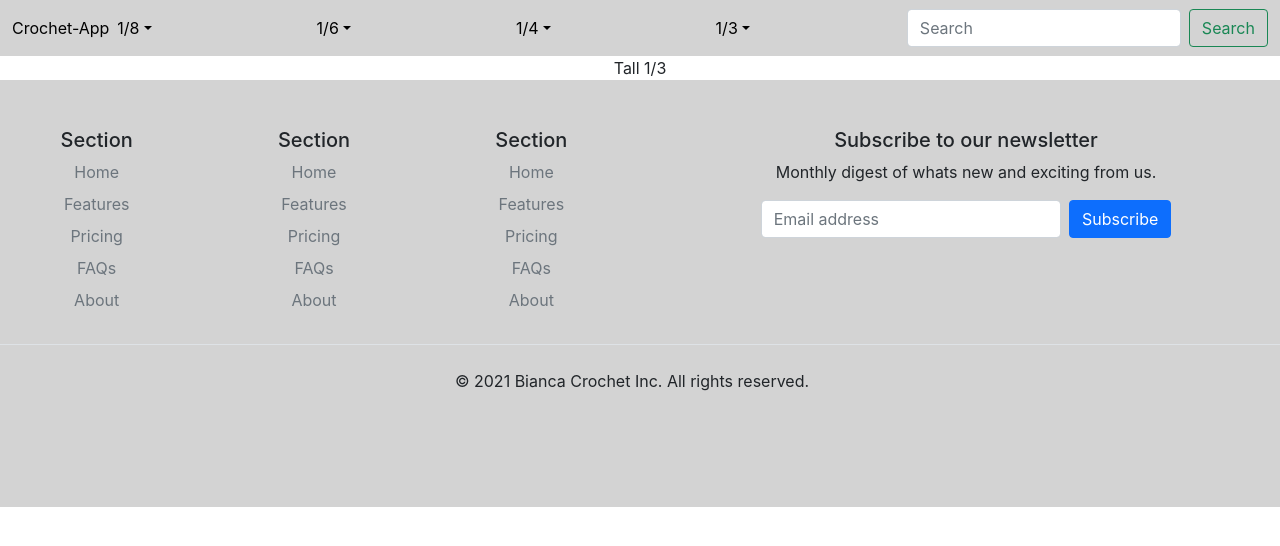
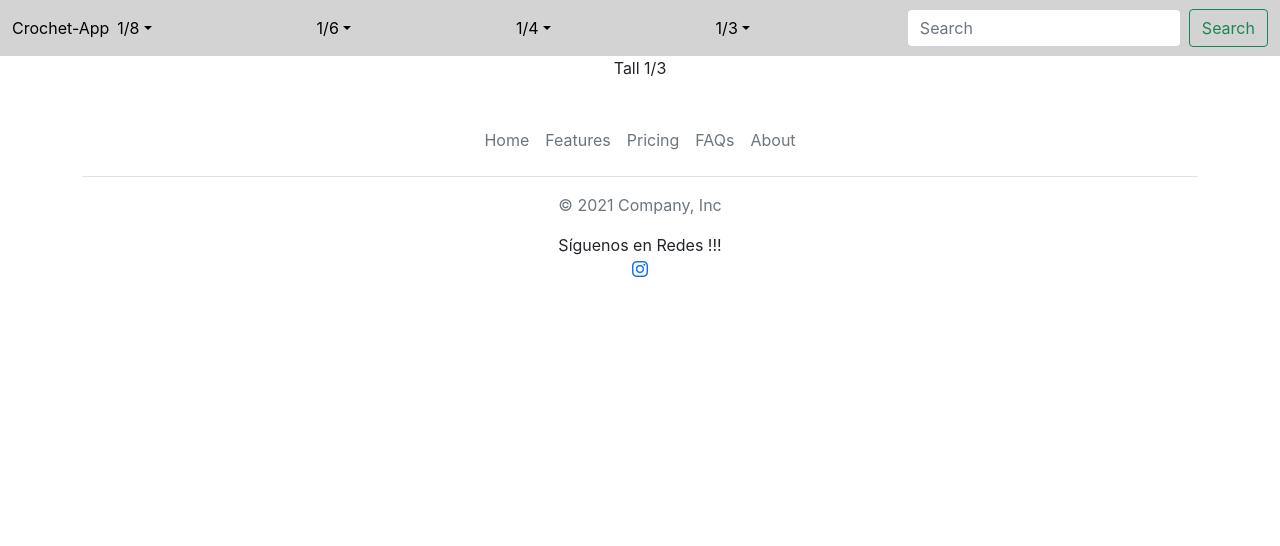
Before and after one commit to Bianca-Crochet/crochet-front, a React (Create React App) app in the folder app/: page /tall-one-three in a window 1280 px wide. Shown: the top 546 px of the page. Built offline with nearby package versions, Linux system fonts and the light colour scheme.

Commit message:
Add Footer Component

```diff
--- a/app/src/components/Footer/Footer.js
+++ b/app/src/components/Footer/Footer.js
@@ -5,136 +5,44 @@ import classes from './footer.module.css';
 const Footer = () => {
     return (
         <>
-            <footer className={`py-5 ${classes['footer']}`}>
-                <div className='row'>
-                    <div className='col-2'>
-                        <h5>Section</h5>
-                        <ul className='nav flex-column'>
-                            <li className='nav-item mb-2'>
-                                <a href='#' className='nav-link p-0 text-muted'>
+            <div class='container'>
+                <footer class='py-3 my-4'>
+                    <ul class='nav justify-content-center border-bottom pb-3 mb-3'>
+                        <li class='nav-item'>
+                            <a href='#' class='nav-link px-2 text-muted'>
                                 Home
                             </a>
                         </li>
-                            <li className='nav-item mb-2'>
-                                <a href='#' className='nav-link p-0 text-muted'>
+                        <li class='nav-item'>
+                            <a href='#' class='nav-link px-2 text-muted'>
                                 Features
                             </a>
                         </li>
-                            <li className='nav-item mb-2'>
-                                <a href='#' className='nav-link p-0 text-muted'>
+                        <li class='nav-item'>
+                            <a href='#' class='nav-link px-2 text-muted'>
                                 Pricing
                             </a>
                         </li>
-                            <li className='nav-item mb-2'>
-                                <a href='#' className='nav-link p-0 text-muted'>
+                        <li class='nav-item'>
+                            <a href='#' class='nav-link px-2 text-muted'>
                                 FAQs
                             </a>
                         </li>
-                            <li className='nav-item mb-2'>
-                                <a href='#' className='nav-link p-0 text-muted'>
+                        <li class='nav-item'>
+                            <a href='#' class='nav-link px-2 text-muted'>
                                 About
                             </a>
                         </li>
                     </ul>
-                    </div>
-
-                    <div className='col-2'>
-                        <h5>Section</h5>
-                        <ul className='nav flex-column'>
-                            <li className='nav-item mb-2'>
-                                <a href='#' className='nav-link p-0 text-muted'>
-                                    Home
+                    <p class='text-center text-muted'>&copy; 2021 Company, Inc</p>
+                    <div className='d-flex flex-column'>
+                        Síguenos en Redes !!!
+                        <a className={`${classes['icon']}`} href='https://www.instagram.com/bianca_cosaj/'>
+                            <i className='bi bi-instagram'></i>
                         </a>
-                            </li>
-                            <li className='nav-item mb-2'>
-                                <a href='#' className='nav-link p-0 text-muted'>
-                                    Features
-                                </a>
-                            </li>
-                            <li className='nav-item mb-2'>
-                                <a href='#' className='nav-link p-0 text-muted'>
-                                    Pricing
-                                </a>
-                            </li>
-                            <li className='nav-item mb-2'>
-                                <a href='#' className='nav-link p-0 text-muted'>
-                                    FAQs
-                                </a>
-                            </li>
-                            <li className='nav-item mb-2'>
-                                <a href='#' className='nav-link p-0 text-muted'>
-                                    About
-                                </a>
-                            </li>
-                        </ul>
-                    </div>
-
-                    <div className='col-2'>
-                        <h5>Section</h5>
-                        <ul className='nav flex-column'>
-                            <li className='nav-item mb-2'>
-                                <a href='#' className='nav-link p-0 text-muted'>
-                                    Home
-                                </a>
-                            </li>
-                            <li className='nav-item mb-2'>
-                                <a href='#' className='nav-link p-0 text-muted'>
-                                    Features
-                                </a>
-                            </li>
-                            <li className='nav-item mb-2'>
-                                <a href='#' className='nav-link p-0 text-muted'>
-                                    Pricing
-                                </a>
-                            </li>
-                            <li className='nav-item mb-2'>
-                                <a href='#' className='nav-link p-0 text-muted'>
-                                    FAQs
-                                </a>
-                            </li>
-                            <li className='nav-item mb-2'>
-                                <a href='#' className='nav-link p-0 text-muted'>
-                                    About
-                                </a>
-                            </li>
-                        </ul>
-                    </div>
-
-                    <div className='col-4 offset-1'>
-                        <form>
-                            <h5>Subscribe to our newsletter</h5>
-                            <p>Monthly digest of whats new and exciting from us.</p>
-                            <div className='d-flex w-100 gap-2'>
-                                <label for='newsletter1' className='visually-hidden'>
-                                    Email address
-                                </label>
-                                <input
-                                    id='newsletter1'
-                                    type='text'
-                                    className='form-control'
-                                    placeholder='Email address'
-                                />
-                                <button className='btn btn-primary' type='button'>
-                                    Subscribe
-                                </button>
-                            </div>
-                        </form>
-                    </div>
-                </div>
-
-                <div className='d-flex justify-content-center ps-4 py-4 my-4 border-top'>
-                    <p>&copy; 2021 Bianca Crochet Inc. All rights reserved.</p>
-                    <ul className='list-unstyled d-flex'>
-                        <li className='ms-3'>
-                            <a className='link-dark' href='#'>
-                                <svg className='bi' width='24' height='24'>
-                                    <use href='#instagram' />
-                                </svg>
-                            </a>
-                        </li>
-                    </ul>
                     </div>
                 </footer>
+            </div>
         </>
     );
 };
--- a/app/src/components/Footer/footer.module.css
+++ b/app/src/components/Footer/footer.module.css
@@ -1,3 +1,7 @@
 .footer {
     background-color: lightgrey;
 }
+
+.icon {
+    text-decoration: none;
+}
```
Also changed, not shown: app/src/components/Carousel/carousel.module.css (added, +7 -0 lines). Lines whose indentation alone changed are shown as unchanged.
